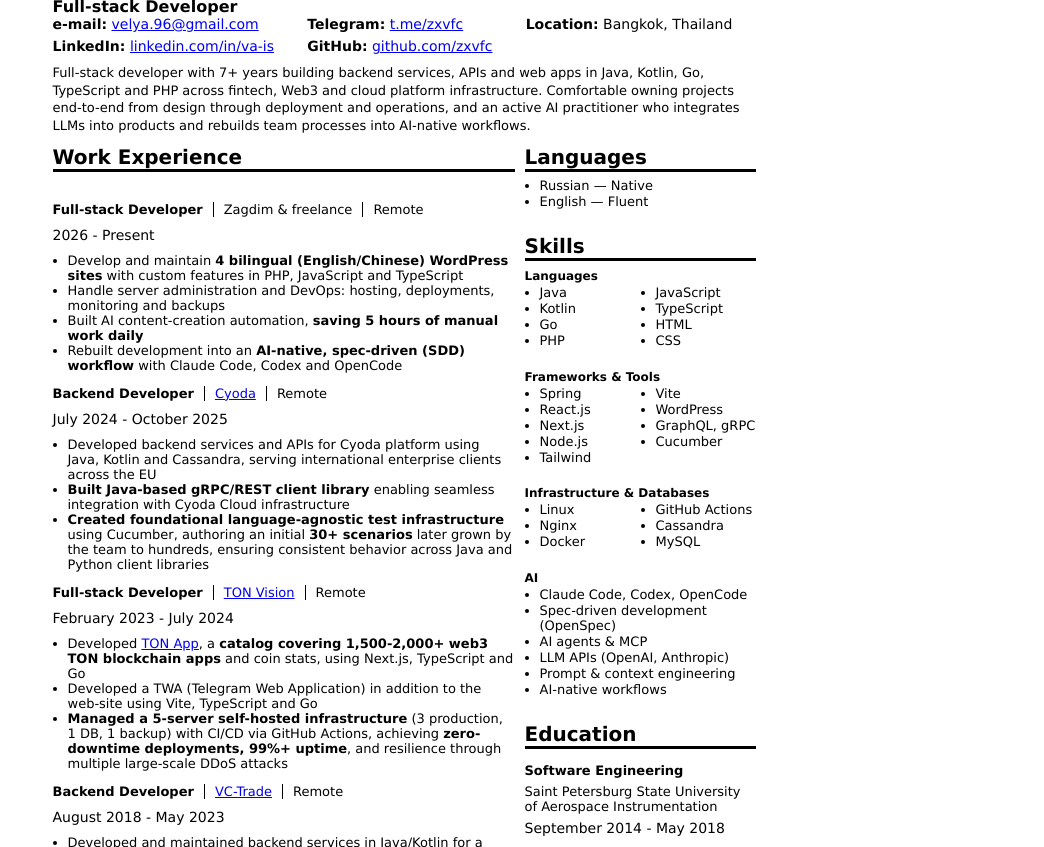
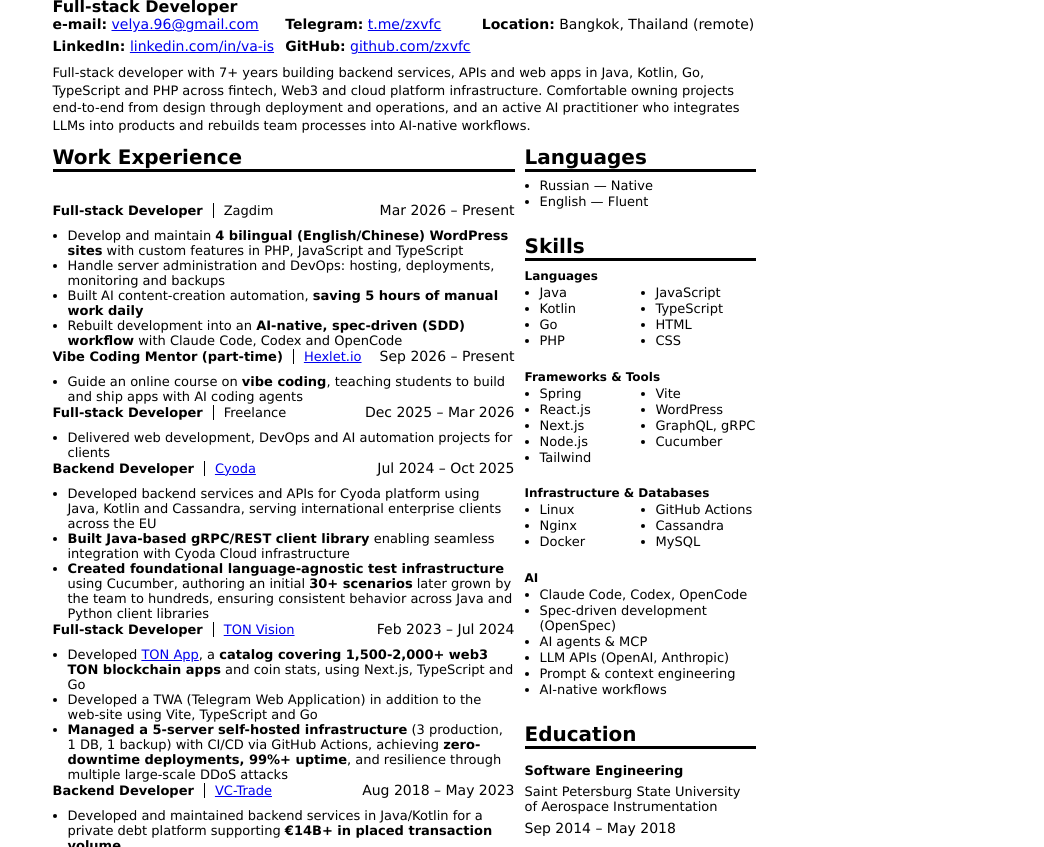
Before and after one commit to zxvfc/my-cv, a plain HTML site: page index.html in a window 1280 px wide. Shown: the part 91-938 px from the top of the page, without its empty margins (236-1280 px from the left). Drawn offline with Linux system fonts and the light colour scheme.

Commit message:
Add Hexlet vibe coding role and freelance period; compact job headers
- Zagdim: Mar 2026 - present
- New: Freelance full-stack, Dec 2025 - Mar 2026
- New: Vibe Coding Mentor at Hexlet (part-time), Sep 2026 - present
- Show dates on the job title line with short month names
- Drop per-job "Remote" (now shown once next to location);
  mark part-time roles in their titles

Co-Authored-By: Claude Opus 5.5 <noreply@anthropic.com>
Claude-Session: https://claude.ai/code/session_01XBfC5W5rDw8j1PdAAsC8ym

```diff
--- a/index.html
+++ b/index.html
@@ -164,11 +164,21 @@
     }
 
     .job-record {
-      display: block;
+      display: grid;
+      grid-template-columns: 1fr auto;
+      column-gap: 10px;
+      align-items: baseline;
     }
 
-    .job-record>*+* {
+    .job-record>ul {
+      grid-column: 1 / -1;
       margin-top: 10px;
+      margin-bottom: 0;
+    }
+
+    .job-record>.period {
+      text-align: right;
+      white-space: nowrap;
     }
 
     .job-record:not(:last-of-type) {
@@ -299,8 +309,12 @@
         gap: 9px;
       }
 
-      .job-record>*+* {
+      .job-record>ul {
         margin-top: 2px;
+      }
+
+      .history {
+        gap: 7px;
       }
     }
 
@@ -337,6 +351,15 @@
       .job-header {
         flex-wrap: wrap;
         row-gap: 4px;
+      }
+
+      .job-record {
+        display: block;
+      }
+
+      .job-record>.period {
+        text-align: left;
+        margin-top: 6px;
       }
 
       .top-controls {
@@ -384,8 +407,7 @@
           <div><span class="contant-title">Telegram:</span> <a target="_blank" rel="noopener noreferrer"
               href="https://t.me/zxvfc">t.me/zxvfc</a></div>
           <div><span class="contant-title" lang="en">Location:</span><span class="contant-title"
-              lang="ru">Локация:</span> <span lang="en">Bangkok, Thailand</span><span lang="ru">Бангкок,
-              Таиланд</span></div>
+              lang="ru">Локация:</span> <span lang="en">Bangkok, Thailand (remote)</span><span lang="ru">Бангкок, Таиланд (удалённо)</span></div>
           <div><span class="contant-title">LinkedIn:</span> <a target="_blank" rel="noopener noreferrer"
               href="https://linkedin.com/in/va-is">linkedin.com/in/va-is</a></div>
           <div><span class="contant-title">GitHub:</span> <a target="_blank" rel="noopener noreferrer"
@@ -410,13 +432,9 @@
             <div class="job-header">
               <span class="job-title"><span lang="en">Full-stack Developer</span><span
                   lang="ru">Full-stack-разработчик</span></span>
-              <span class="project-name"><span lang="en">Zagdim &amp; freelance</span><span lang="ru">Zagdim и
-                  фриланс</span></span>
-              <span><span lang="en">Remote</span><span lang="ru">Удалённо</span></span>
+              <span class="project-name">Zagdim</span>
             </div>
-            <div class="period">
-              <span><span lang="en">2026 - Present</span><span lang="ru">2026 - настоящее время</span></span>
-            </div>
+            <div class="period"> <span><span lang="en">Mar 2026 – Present</span><span lang="ru">март 2026 – н. в.</span></span> </div>
             <ul>
               <li><span lang="en">Develop and maintain <b>4 bilingual (English/Chinese) WordPress sites</b> with
                   custom features in PHP, JavaScript and TypeScript</span><span lang="ru">Разрабатываю и
@@ -436,15 +454,39 @@
 
           <div class="job-record">
             <div class="job-header">
+              <span class="job-title"><span lang="en">Vibe Coding Mentor (part-time)</span><span lang="ru">Ментор по вайбкодингу (частично)</span></span>
+              <span class="project-name"><a target="_blank" rel="noopener noreferrer"
+                  href="https://hexlet.io/">Hexlet.io</a></span>
+            </div>
+            <div class="period"> <span><span lang="en">Sep 2026 – Present</span><span lang="ru">сент. 2026 – н. в.</span></span> </div>
+            <ul>
+              <li><span lang="en">Guide an online course on <b>vibe coding</b>, teaching students to build and ship
+                  apps with AI coding agents</span><span lang="ru">Веду онлайн-курс по <b>вайбкодингу</b>: учу
+                  студентов создавать и выпускать приложения с помощью ИИ-агентов</span></li>
+            </ul>
+          </div>
+
+          <div class="job-record">
+            <div class="job-header">
+              <span class="job-title"><span lang="en">Full-stack Developer</span><span
+                  lang="ru">Full-stack-разработчик</span></span>
+              <span class="project-name"><span lang="en">Freelance</span><span lang="ru">Фриланс</span></span>
+            </div>
+            <div class="period"> <span><span lang="en">Dec 2025 – Mar 2026</span><span lang="ru">дек. 2025 – март 2026</span></span> </div>
+            <ul>
+              <li><span lang="en">Delivered web development, DevOps and AI automation projects for
+                  clients</span><span lang="ru">Выполнял проекты по веб-разработке, DevOps и
+                  ИИ-автоматизации для клиентов</span></li>
+            </ul>
+          </div>
+
+          <div class="job-record">
+            <div class="job-header">
               <span class="job-title"><span lang="en">Backend Developer</span><span lang="ru">Бэкенд-разработчик</span></span>
               <span class="project-name"><a target="_blank" rel="noopener noreferrer"
                   href="https://cyoda.com/">Cyoda</a></span>
-              <span><span lang="en">Remote</span><span lang="ru">Удалённо</span></span>
             </div>
-            <div class="period">
-              <span><span lang="en">July 2024 - October 2025</span><span lang="ru">Июль 2024 - Октябрь
-                  2025</span></span>
-            </div>
+            <div class="period"> <span><span lang="en">Jul 2024 – Oct 2025</span><span lang="ru">июль 2024 – окт. 2025</span></span> </div>
             <ul>
               <li><span lang="en">Developed backend services and APIs for Cyoda platform using Java, Kotlin and
                   Cassandra, serving international enterprise clients across the EU</span><span
@@ -469,12 +511,8 @@
                   lang="ru">Full-stack-разработчик</span></span>
               <span class="project-name"><a target="_blank" rel="noopener noreferrer" href="https://ton.vision">TON
                   Vision</a></span>
-              <span><span lang="en">Remote</span><span lang="ru">Удалённо</span></span>
             </div>
-            <div class="period">
-              <span><span lang="en">February 2023 - July 2024</span><span lang="ru">Февраль 2023 - Июль
-                  2024</span></span>
-            </div>
+            <div class="period"> <span><span lang="en">Feb 2023 – Jul 2024</span><span lang="ru">февр. 2023 – июль 2024</span></span> </div>
             <ul>
               <li><span lang="en">Developed <a target="_blank" rel="noopener noreferrer"
                     href="https://ton.app">TON App</a>, a <b>catalog covering 1,500-2,000+ web3 TON blockchain
@@ -498,11 +536,8 @@
               <span class="job-title"><span lang="en">Backend Developer</span><span lang="ru">Бэкенд-разработчик</span></span>
               <span class="project-name"><a target="_blank" rel="noopener noreferrer"
                   href="https://vc-trade.de/">VC-Trade</a></span>
-              <span><span lang="en">Remote</span><span lang="ru">Удалённо</span></span>
             </div>
-            <div class="period">
-              <span><span lang="en">August 2018 - May 2023</span><span lang="ru">Август 2018 - Май 2023</span></span>
-            </div>
+            <div class="period"> <span><span lang="en">Aug 2018 – May 2023</span><span lang="ru">авг. 2018 – май 2023</span></span> </div>
             <ul>
               <li><span lang="en">Developed and maintained backend services in Java/Kotlin for a private debt
                   platform supporting <b>€14B+ in placed transaction volume</b></span><span lang="ru">Разрабатывал
@@ -525,15 +560,11 @@
 
           <div class="job-record">
             <div class="job-header">
-              <span class="job-title"><span lang="en">Mentor &amp; Course Developer</span><span lang="ru">Ментор, автор курса</span></span>
+              <span class="job-title"><span lang="en">Java Mentor (part-time)</span><span lang="ru">Ментор по Java (частично)</span></span>
               <span class="project-name"><a target="_blank" rel="noopener noreferrer"
                   href="https://hexlet.io/">Hexlet.io</a></span>
-              <span><span lang="en">Remote, part-time</span><span lang="ru">Удалённо, частично</span></span>
             </div>
-            <div class="period">
-              <span><span lang="en">February 2021 - August 2022</span><span lang="ru">Февраль 2021 - Август
-                  2022</span></span>
-            </div>
+            <div class="period"> <span><span lang="en">Feb 2021 – Aug 2022</span><span lang="ru">февр. 2021 – авг. 2022</span></span> </div>
             <ul>
               <li><span lang="en"><b>Mentored 100+ students in Java programming</b>, providing code reviews and
                   technical guidance</span><span lang="ru"><b>Наставлял 100+ студентов по
@@ -624,8 +655,7 @@
             <div><span lang="en">Saint Petersburg State University <br> of Aerospace Instrumentation</span><span
                 lang="ru">Санкт-Петербургский государственный университет <br> аэрокосмического
                 приборостроения</span></div>
-            <div class="period"><span lang="en">September 2014 - May 2018</span><span lang="ru">Сентябрь 2014 -
-                Май 2018</span></div>
+            <div class="period"><span lang="en">Sep 2014 – May 2018</span><span lang="ru">сент. 2014 – май 2018</span></div>
           </div>
         </div>
       </div>
```
